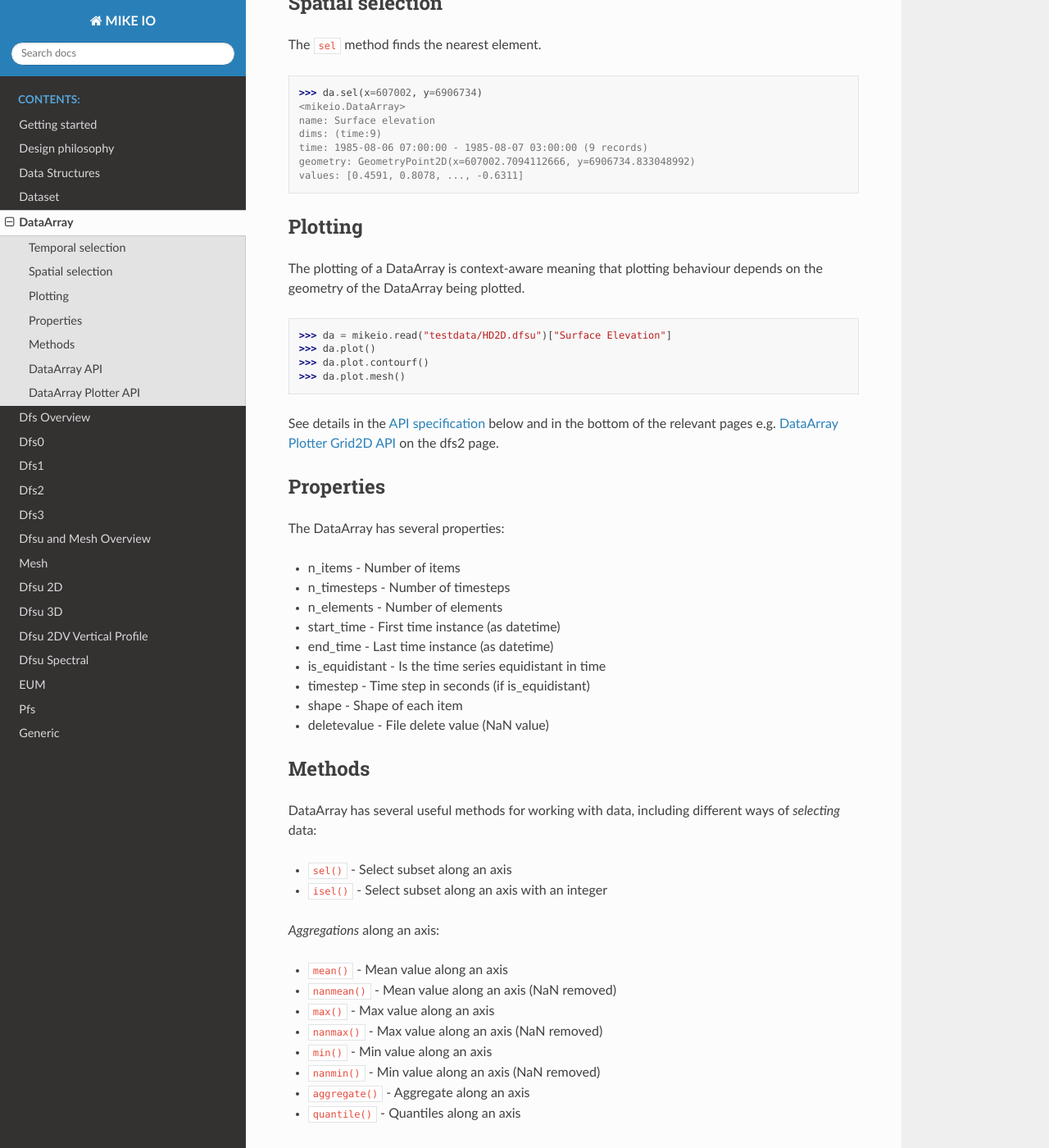
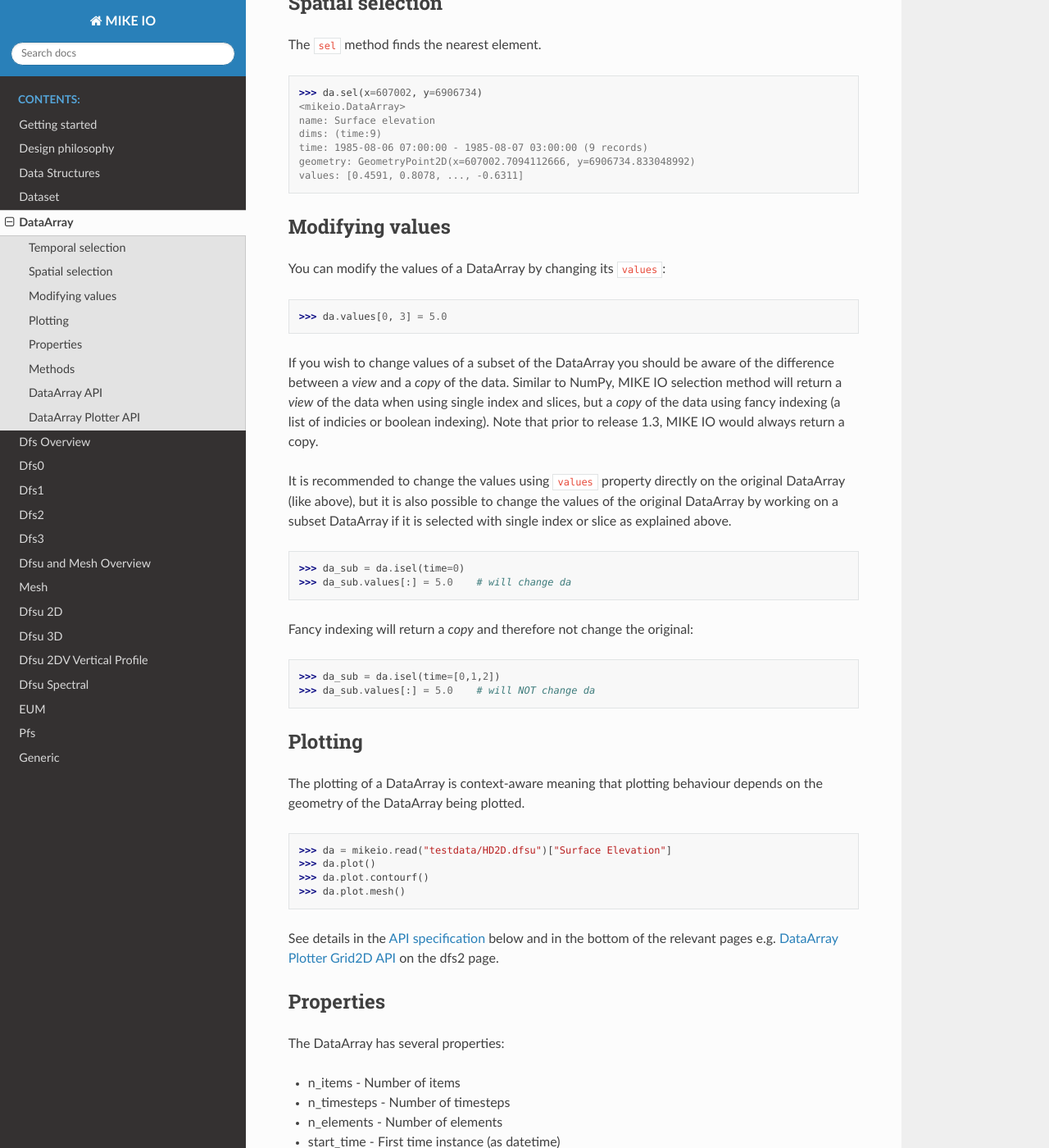
Before and after one commit to DHI/mikeio, a Sphinx documentation site: the page built from docs/dataarray.md, in a window 1280 px wide and 1400 px high, scrolled down 1024 px. Shown: the whole window at 82% size. Built offline with Sphinx 7.4.7 and the Read the Docs theme 2.0.0, drawn with Linux system fonts in a browser that asks for light colours.

Commit message:
Documentation

````diff
--- a/docs/dataarray.md
+++ b/docs/dataarray.md
@@ -59,6 +59,33 @@ time: 1985-08-06 07:00:00 - 1985-08-07 03:00:00 (9 records)
 geometry: GeometryPoint2D(x=607002.7094112666, y=6906734.833048992)
 values: [0.4591, 0.8078, ..., -0.6311]
 ```
+
+## Modifying values
+
+You can modify the values of a DataArray by changing its `values`:
+
+```python
+>>> da.values[0, 3] = 5.0
+```
+
+If you wish to change values of a subset of the DataArray you should be aware of the difference between a _view_ and a _copy_ of the data. Similar to NumPy, MIKE IO selection method will return a _view_ of the data when using single index and slices, but a _copy_ of the data using fancy indexing (a list of indicies or boolean indexing). Note that prior to release 1.3, MIKE IO would always return a copy.
+
+It is recommended to change the values using `values` property directly on the original DataArray (like above), but it is also possible to change the values of the original DataArray by working on a subset DataArray if it is selected with single index or slice as explained above.
+
+```python
+>>> da_sub = da.isel(time=0)
+>>> da_sub.values[:] = 5.0    # will change da
+```
+
+Fancy indexing will return a _copy_ and therefore not change the original:
+
+```python
+>>> da_sub = da.isel(time=[0,1,2])
+>>> da_sub.values[:] = 5.0    # will NOT change da
+```
+
+
+
 
 ## Plotting
 
````
Also changed, not shown: 1 other file.
